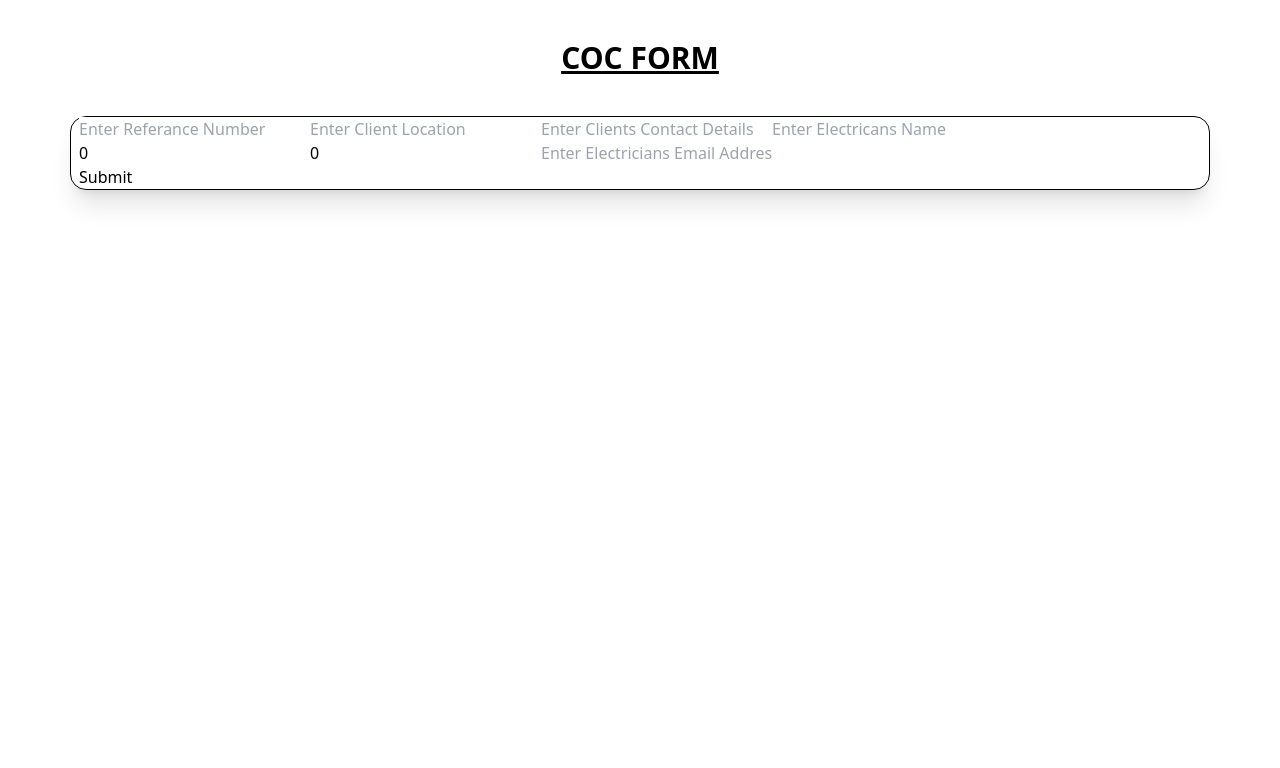
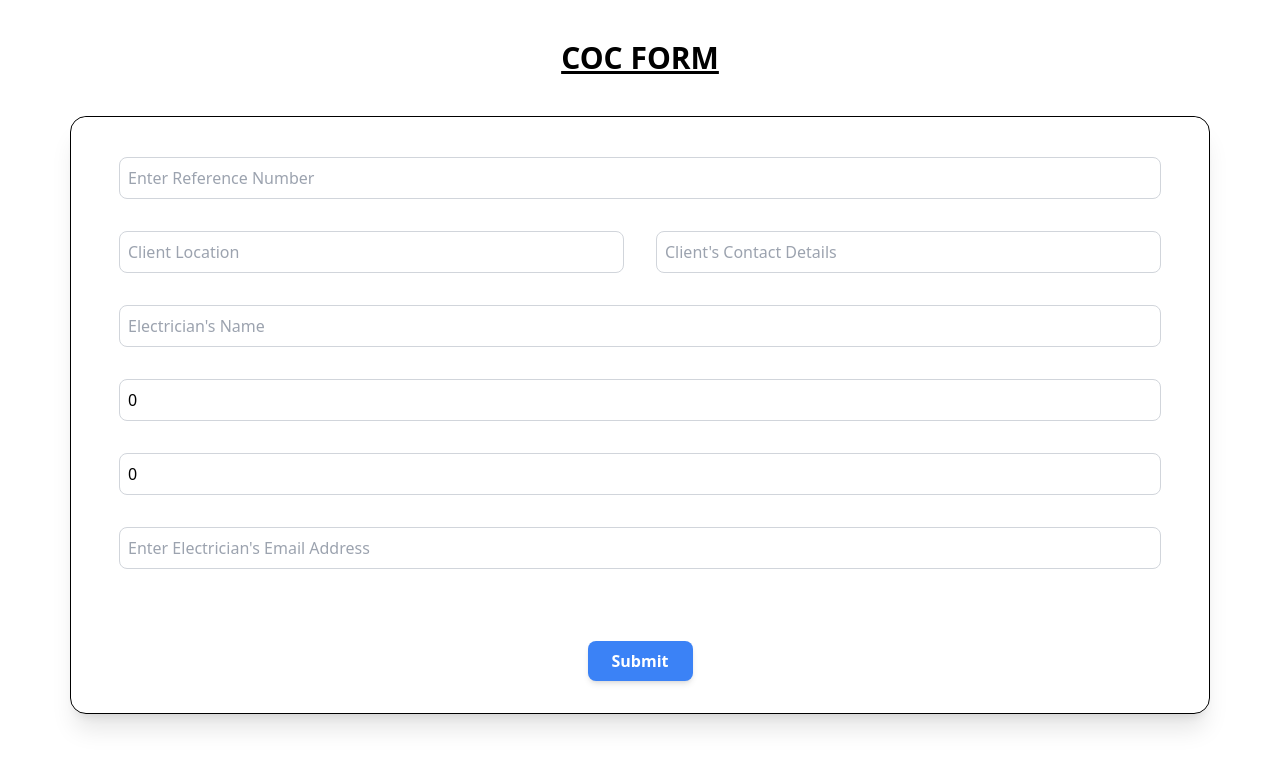
Before and after one commit to pulsarbeam/electric-project, a React (Vite) app in the folder electric-app/: page / in a window 1280 px wide. Shown: the top 768 px of the page. Built offline with nearby package versions, Linux system fonts and the light colour scheme.

Commit message:
added some styling

```diff
--- a/electric-app/src/components/Form.tsx
+++ b/electric-app/src/components/Form.tsx
@@ -30,12 +30,17 @@ function Form() {
   }
 
   return (
-    <div className="rounded-div">
+    <div className="flex flex-col justify-center rounded-div">
       <form>
         <FormInputs data={formData} handleChange={handleChange} />
       </form>
-      <div>
-        <button onClick={handleSubmit}>Submit</button>
+      <div className="flex justify-center">
+        <button
+          className="px-6 py-2 my-8 bg-blue-500 text-white font-semibold rounded-lg shadow-md hover:bg-blue-700 focus:outline-none focus:ring-2 focus:ring-blue-400 focus:ring-opacity-75"
+          onClick={handleSubmit}
+        >
+          Submit
+        </button>
       </div>
     </div>
   )
--- a/electric-app/src/components/FormInputs.tsx
+++ b/electric-app/src/components/FormInputs.tsx
@@ -1,67 +1,76 @@
 import { Props } from '../models'
-
-// interface FormInputsProps {
-//   formData: {
-//     name: string,
-//     email: string,
-//     phone: string
-//   };
-//   handleChange: (event: React.ChangeEvent<HTMLInputElement>) => void;
-// }
 
 const FormInputs: React.FC<Props> = ({ data, handleChange }) => {
   return (
-    <div>
+    <div className="rounded-lg bg-white p-10">
+      <form>
+        <div className="grid grid-cols-1 gap-8">
           <input
+            className="border border-gray-300 rounded-lg p-2 text-left w-full"
             type="text"
-        placeholder="Enter Referance Number"
+            placeholder="Enter Reference Number"
             value={data.ref}
             onChange={handleChange}
             name="ref"
           />
+
+          <div className="grid grid-cols-2 gap-8">
             <input
+              className="border border-gray-300 rounded-lg p-2 text-left w-full"
               type="text"
-        placeholder="Enter Client Location"
+              placeholder="Client Location"
               value={data.location}
               onChange={handleChange}
               name="location"
             />
             <input
+              className="border border-gray-300 rounded-lg p-2 text-left w-full"
               type="text"
-        placeholder="Enter Clients Contact Details"
+              placeholder="Client's Contact Details"
               value={data.contact}
               onChange={handleChange}
               name="contact"
             />
+          </div>
+
           <input
+            className="border border-gray-300 rounded-lg p-2 text-left w-full"
             type="text"
-        placeholder="Enter Electricans Name"
+            placeholder="Electrician's Name"
             value={data.worker}
             onChange={handleChange}
             name="worker"
           />
+
           <input
+            className="border border-gray-300 rounded-lg p-2 text-left w-full"
             type="text"
-        placeholder="Enter Electricians Registration Number"
+            placeholder="Enter Electrician's Registration Number"
             value={data.regNum}
             onChange={handleChange}
             name="regNum"
           />
+
           <input
+            className="border border-gray-300 rounded-lg p-2 text-left w-full"
             type="text"
-        placeholder="Enter Electricians Phone Number"
+            placeholder="Electrician's Phone Number"
             value={data.phoneNum}
             onChange={handleChange}
             name="phoneNum"
           />
+
           <input
+            className="border border-gray-300 rounded-lg p-2 text-left w-full"
             type="text"
-        placeholder="Enter Electricians Email Address"
+            placeholder="Enter Electrician's Email Address"
             value={data.email}
             onChange={handleChange}
             name="email"
           />
         </div>
+      </form>
+    </div>
   )
 }
 
```
Lines whose indentation alone changed are shown as unchanged.
